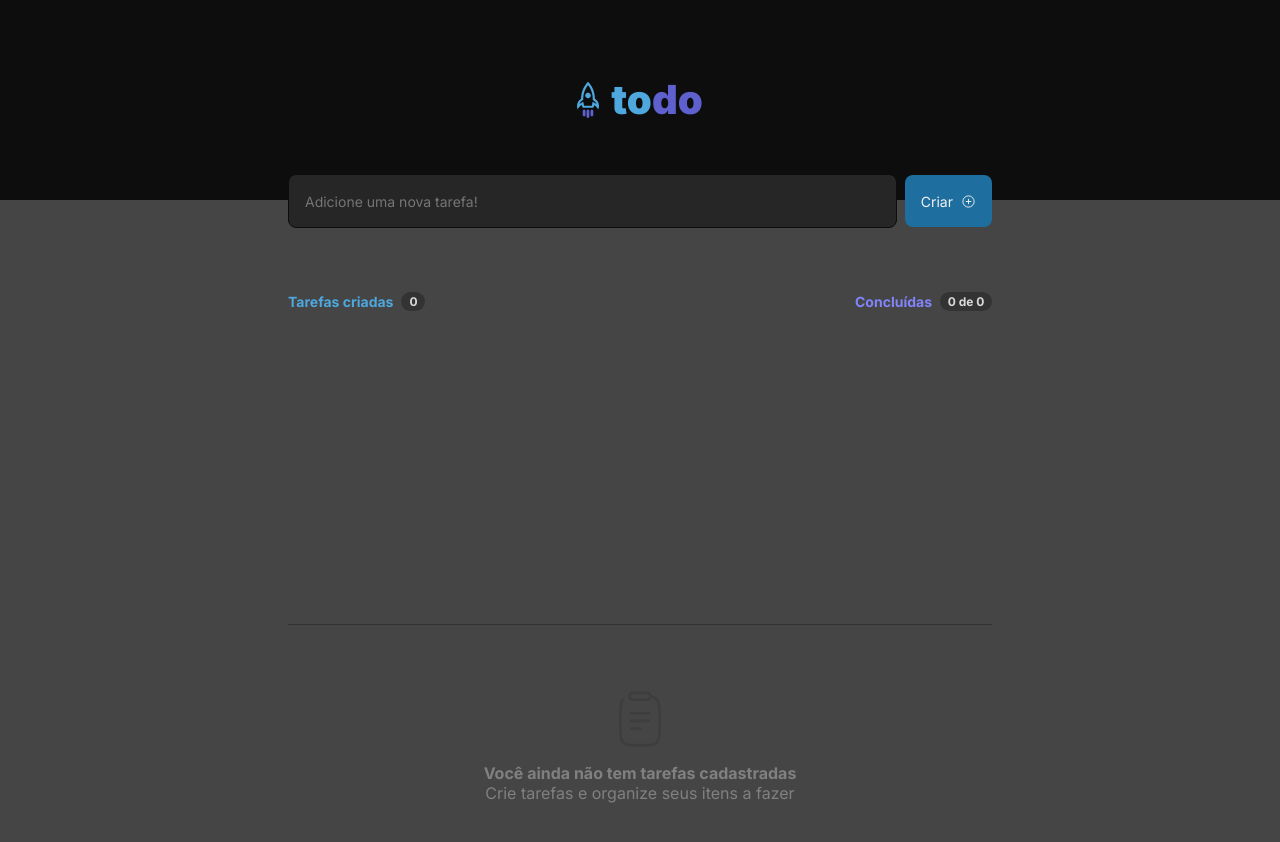
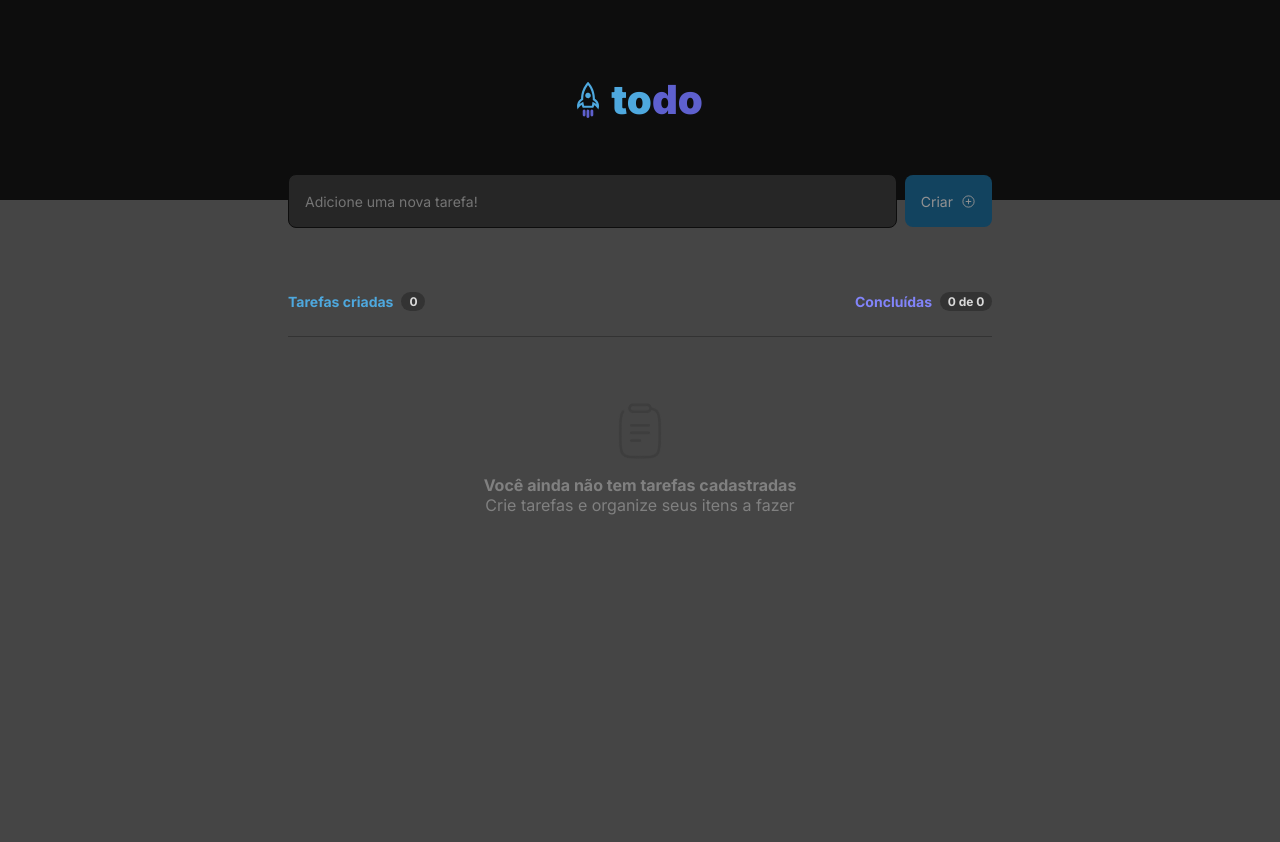
Before and after one commit to mateusrc-dev/multiplication-table-app, a React (Vite) app: page / in a window 1280 px wide. Shown: the top 842 px of the page. After the commit the page ends 800 px from the top, so only its background shows below. Built offline with nearby package versions, Linux system fonts and the light colour scheme.

Commit message:
finish project

```diff
--- a/src/App.jsx
+++ b/src/App.jsx
@@ -66,7 +66,7 @@ export function App() {
   }, [state]);
 
   return (
-    <main>
+    <main className={styles.main}>
       <Header />
       <div className={styles.wrapper}>
         <div className={styles.inputAndButton}>
@@ -74,7 +74,7 @@ export function App() {
             newAssignment={newAssignment}
             setNewAssignment={setNewAssignment}
           />
-          <Button onClick={handleAddNewAssignments} />
+          <Button onClick={handleAddNewAssignments} disabled={newAssignment.length == 0} />
         </div>
         <div className={styles.tasks}>
           <div className={styles.tasksCreated}>
--- a/src/App.module.css
+++ b/src/App.module.css
@@ -1,3 +1,26 @@
+.main {
+  overflow: auto;
+  height: 100vh;
+  padding: 0 0 2rem 0;
+}
+
+.main::-webkit-scrollbar {
+  width: 10px;
+}
+.main::-webkit-scrollbar-thumb {
+  background: var(--gray-400);
+  border-radius: 5px;
+  background-clip: padding-box; /*para as bordas ficarem transparentes e com isso dar a impressão que tem uma margem nos lados da borda*/
+  border: 1px solid transparent;
+}
+.main::-webkit-scrollbar-thumb:hover {
+  background-color: var(--gray-200);
+  border-radius: 0px;
+  border-radius: 5px;
+  background-clip: padding-box; /*para as bordas ficarem transparentes e com isso dar a impressão que tem uma margem nos lados da borda*/
+  border: 1px solid transparent;
+}
+
 .wrapper {
   display: flex;
   flex-direction: column;
@@ -90,27 +113,6 @@
   flex-direction: column;
   gap: 0.75rem;
   width: 100%;
-  overflow-y: auto;
-  height: 18rem;
-}
-
-.posts::-webkit-scrollbar {
-  width: 15px;
-}
-.posts::-webkit-scrollbar-thumb {
-  background: var(--gray-400);
-  border-radius: 10px;
-  width: 0px;
-  background-clip: padding-box; /*para as bordas ficarem transparentes e com isso dar a impressão que tem uma margem nos lados da borda*/
-  border: 5px solid transparent;
-}
-.posts::-webkit-scrollbar-thumb:hover {
-  background-color: var(--gray-200);
-  border-radius: 0px;
-  width: 0px;
-  border-radius: 10px;
-  background-clip: padding-box; /*para as bordas ficarem transparentes e com isso dar a impressão que tem uma margem nos lados da borda*/
-  border: 5px solid transparent;
 }
 
 .nullAssignments {
--- a/src/components/Button.jsx
+++ b/src/components/Button.jsx
@@ -1,9 +1,9 @@
 import styles from "./Button.module.css";
 import { PlusCircle } from "phosphor-react";
 
-export function Button({ onClick }) {
+export function Button({ onClick, disabled }) {
   return (
-    <button className={styles.button} onClick={onClick}>
+    <button className={styles.button} onClick={onClick} disabled={disabled}>
       Criar <PlusCircle />
     </button>
   );
--- a/src/components/Button.module.css
+++ b/src/components/Button.module.css
@@ -14,7 +14,7 @@
   transition: filter 0.5s;
 }
 
-.button:hover {
+.button:not(:disabled):hover {
   filter: brightness(0.8);
 }
 
@@ -22,3 +22,8 @@
   color: var(--gray-200);
   font-size: 0.9375rem;
 }
+
+.button:disabled {
+  filter: brightness(0.6);
+  cursor: not-allowed;
+}
--- a/src/global.css
+++ b/src/global.css
@@ -13,6 +13,11 @@
   --blue-300: #5e60ce;
 
   --red-100: #f75a68;
+}
+
+:focus {
+  outline: transparent;
+  box-shadow: 0 0 0 2px var(--blue-600);
 }
 
 * {
```
